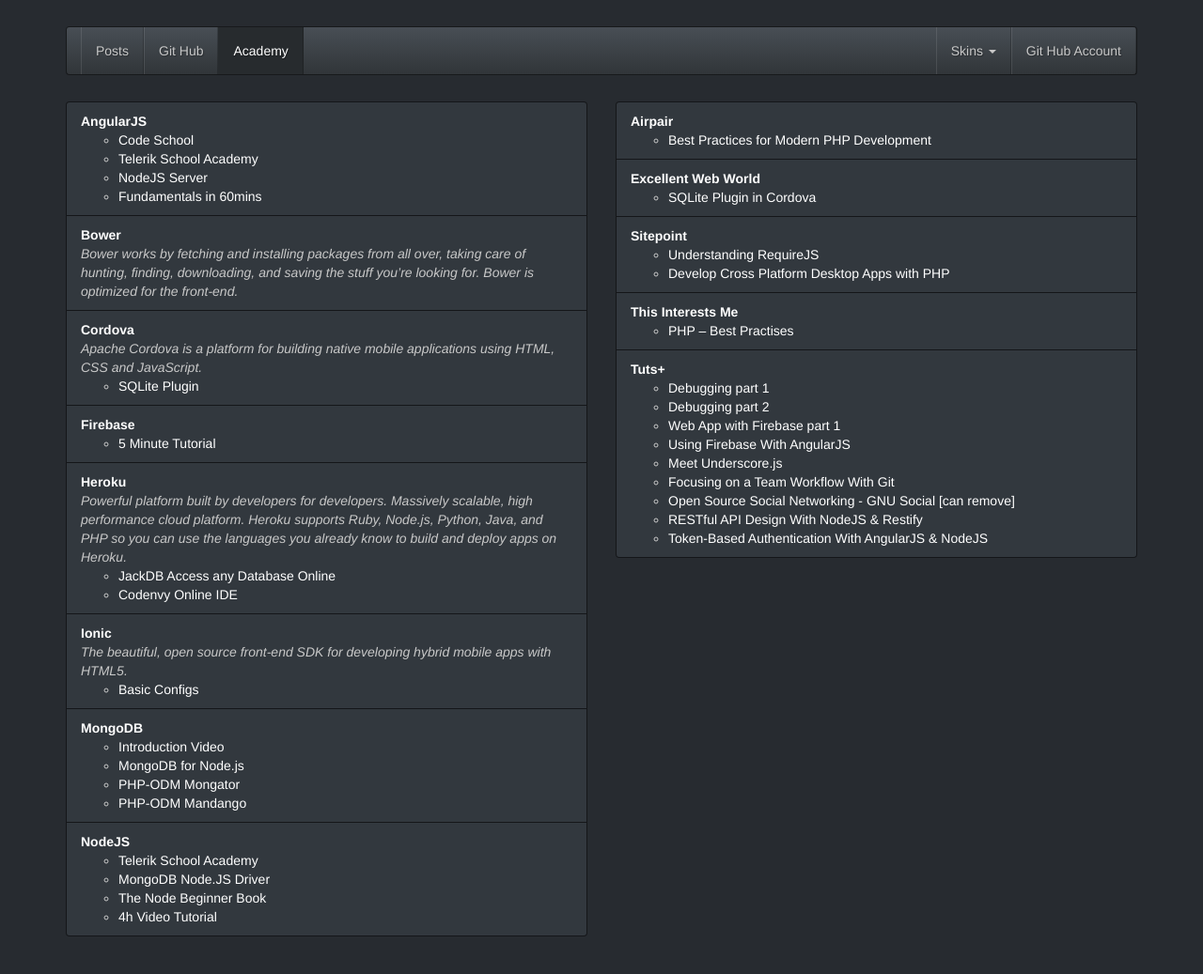
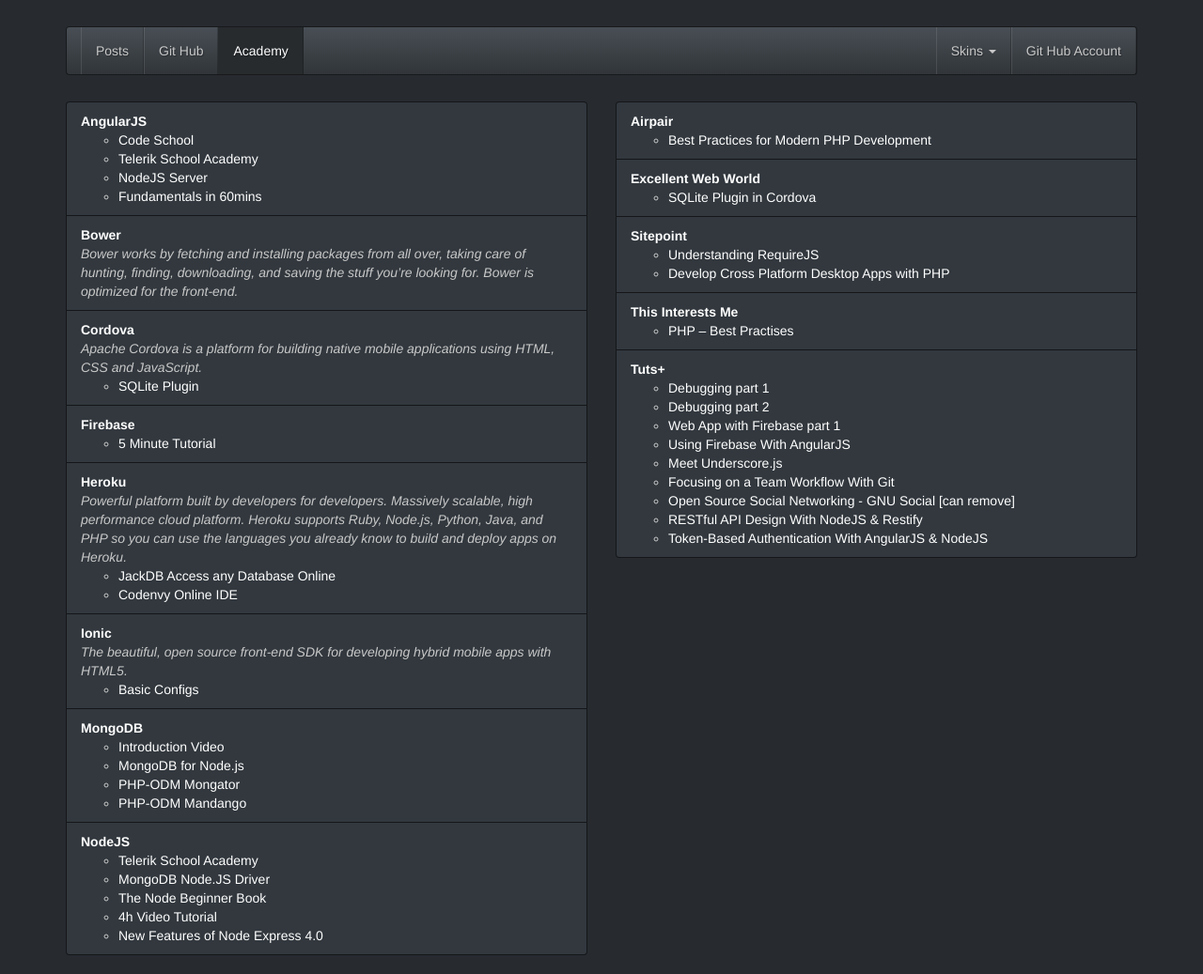
Before and after one commit to donvercety/donvercety.github.io, a Jekyll site: the page built from academy.html, in a window 1280 px wide. Shown: the whole page at 94% size. Built offline with Jekyll 4.4.1, drawn with Linux system fonts in a browser that asks for light colours; nearby versions of some CDN libraries.

Commit message:
Update academy.yml

```diff
--- a/_data/academy.yml
+++ b/_data/academy.yml
@@ -32,6 +32,9 @@
 
     - name: 4h Video Tutorial
       link: https://www.youtube.com/watch?v=Lgk3gAt9tsE
+
+    - name: 'New Features of Node Express 4.0'
+      link: 'http://blog.tompawlak.org/new-features-node-express-4'
 
   # - - - - - - - - - -
 
```
